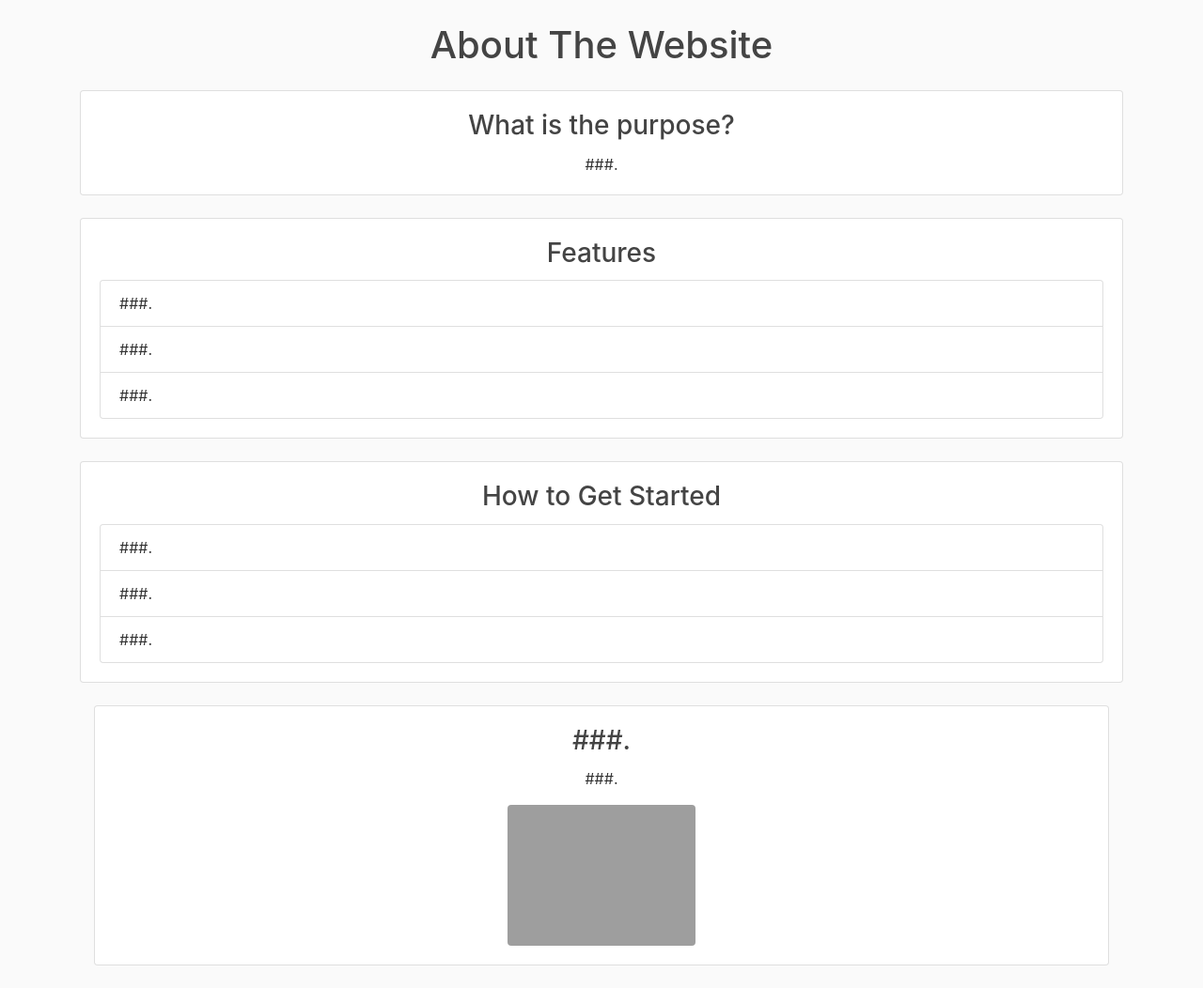
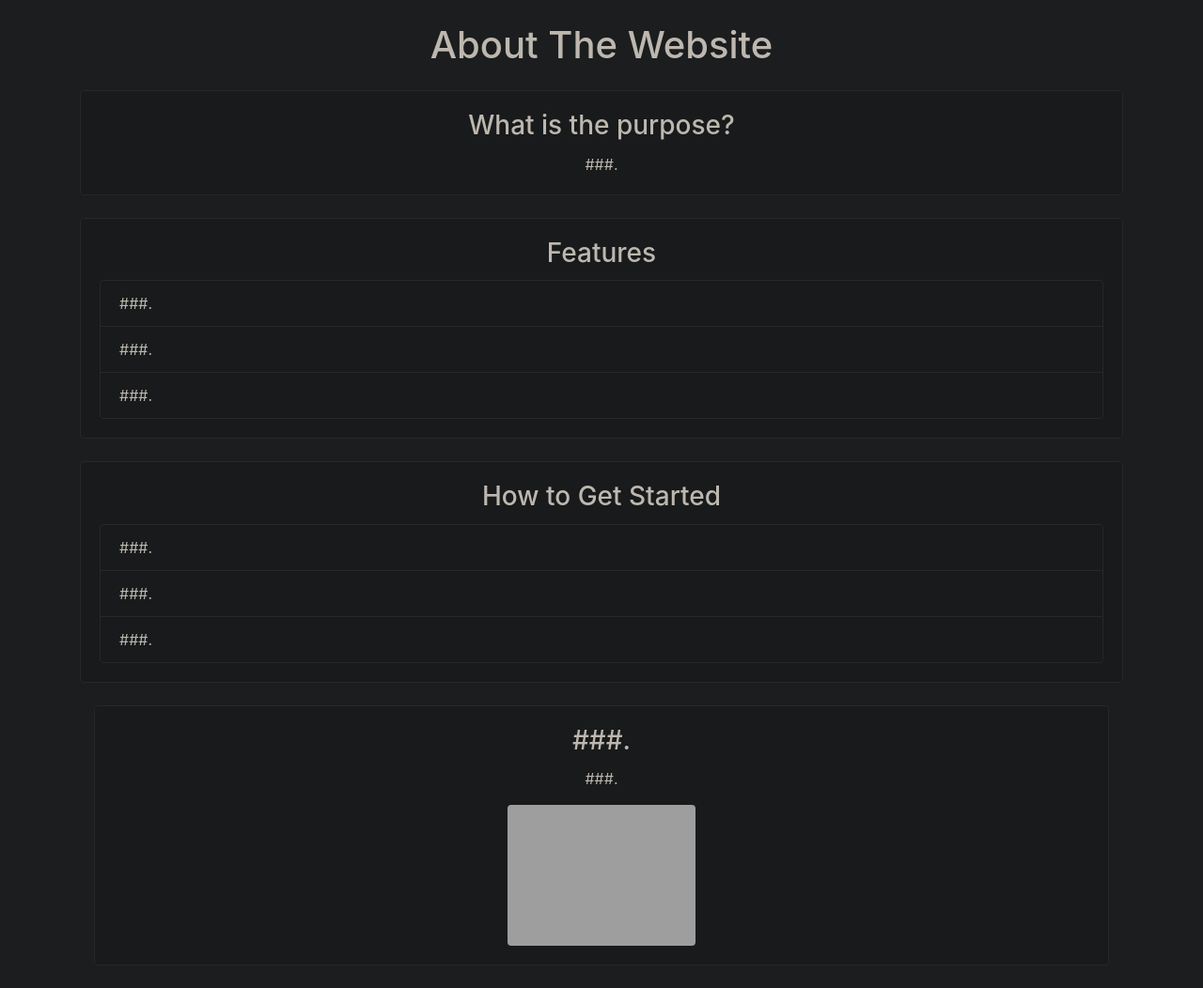
Before and after one commit to NeoWeight/revision_site, a Django app: page /about/ in a window 1280 px wide. Shown: the part 56-1108 px from the top of the page at 94% size. Run offline with Django 4.2, Linux system fonts and the light colour scheme; some libraries are stand-ins or nearby versions; grey boxes are pictures that could not be loaded.

Commit message:
feat: Introduce dark mode with 'main-dark.css' alternative
- Created an alternate CSS file named 'main-dark.css' for dark mode.
- Implemented modified Bootstrap classes in 'main-dark.css' to achieve a similar look to the 'Dark Reader' browser extension.
- Updated the base template to use 'main-dark.css' instead of 'main.css' for dark mode styling.

```diff
--- /dev/null
+++ b/core/static/css/main-dark.css
@@ -0,0 +1,99 @@
+body {
+  background: #1B1D1E;
+  color: #BDB7AF;
+  margin-top: 5rem;
+}
+
+h1, h2, h3, h4, h5, h6 {
+  color: #BDB7AF;
+}
+
+ul {
+  margin: 0;
+}
+
+.card {
+  background: #181A1B;
+  border: 1px solid #272827;
+  border-radius: 0.25rem;
+}
+
+.list-group {
+  background: #181A1B;
+}
+
+.list-group-item {
+  background: #181A1B;
+  border: 1px solid #272827;
+}
+
+.bg-steel {
+  background-color: #5f788a;
+}
+
+.site-header .navbar-nav .nav-link {
+  color: #cbd5db;
+}
+
+.site-header .navbar-nav .nav-link:hover {
+  color: #ffffff;
+}
+
+.site-header .navbar-nav .nav-link.active {
+  font-weight: 500;
+}
+
+.content-section {
+  background: #181A1B;
+  padding: 10px 20px;
+  border: 1px solid #272827;
+  border-radius: 3px;
+  margin-bottom: 20px;
+}
+
+.article-title {
+  color: #444444;
+}
+
+a.article-title:hover {
+  color: #428bca;
+  text-decoration: none;
+}
+
+.article-content {
+  white-space: pre-line;
+}
+
+.article-img {
+  height: 65px;
+  width: 65px;
+  margin-right: 16px;
+}
+
+.article-metadata {
+  padding-bottom: 1px;
+  margin-bottom: 4px;
+  border-bottom: 1px solid #e3e3e3
+}
+
+.article-metadata a:hover {
+  color: #333;
+  text-decoration: none;
+}
+
+.article-svg {
+  width: 25px;
+  height: 25px;
+  vertical-align: middle;
+}
+
+.account-img {
+  height: 125px;
+  width: 125px;
+  margin-right: 20px;
+  margin-bottom: 16px;
+}
+
+.account-heading {
+  font-size: 2.5rem;
+}
--- a/core/templates/core/base.html
+++ b/core/templates/core/base.html
@@ -10,7 +10,7 @@
     <!-- Bootstrap CSS -->
     <link rel="stylesheet" href="https://cdn.jsdelivr.net/npm/bootstrap@4.0.0/dist/css/bootstrap.min.css" integrity="sha384-Gn5384xqQ1aoWXA+058RXPxPg6fy4IWvTNh0E263XmFcJlSAwiGgFAW/dAiS6JXm" crossorigin="anonymous">
 
-    <link rel="stylesheet" type = "text/css" href="{% static 'css/main.css' %}">
+    <link rel="stylesheet" type = "text/css" href="{% static 'css/main-dark.css' %}">
 
     {% if title %}
     <title>Revision Goat - {{title}}</title>
```
